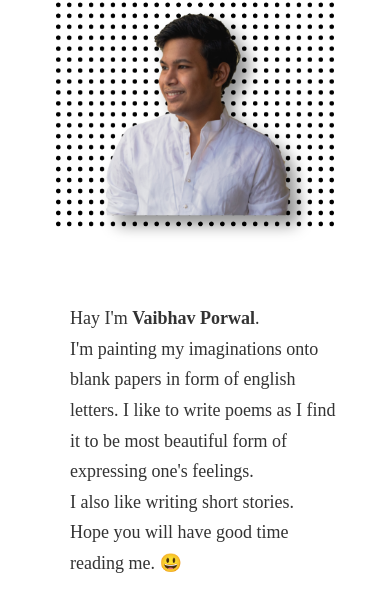
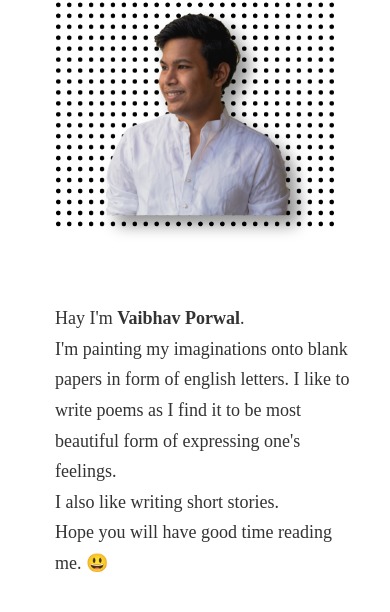
Before and after one commit to vaibhav-a-porwal/My-blogging-website, a Django app: page /about/ in a window 390 px wide. Shown: the part 81-693 px from the top of the page. Run offline with Django 3.2, Linux system fonts and the light colour scheme; some libraries are stand-ins or nearby versions.

Commit message:
mobiles changes 4

```diff
--- a/poems/static/css/poems.css
+++ b/poems/static/css/poems.css
@@ -53,4 +53,8 @@ a{
         margin-left: 0;
     }
 
+    .d-flex{
+        margin-left: 0;
+        padding-left: 0;
+    }
 }
--- a/rest/static/about/css/about.css
+++ b/rest/static/about/css/about.css
@@ -76,6 +76,6 @@ img{
         margin-top: 15%;
         margin-left: 20px;
         font-size: 18px;
-        width: 270px;
+        width: 300px;
     }
 }
```
